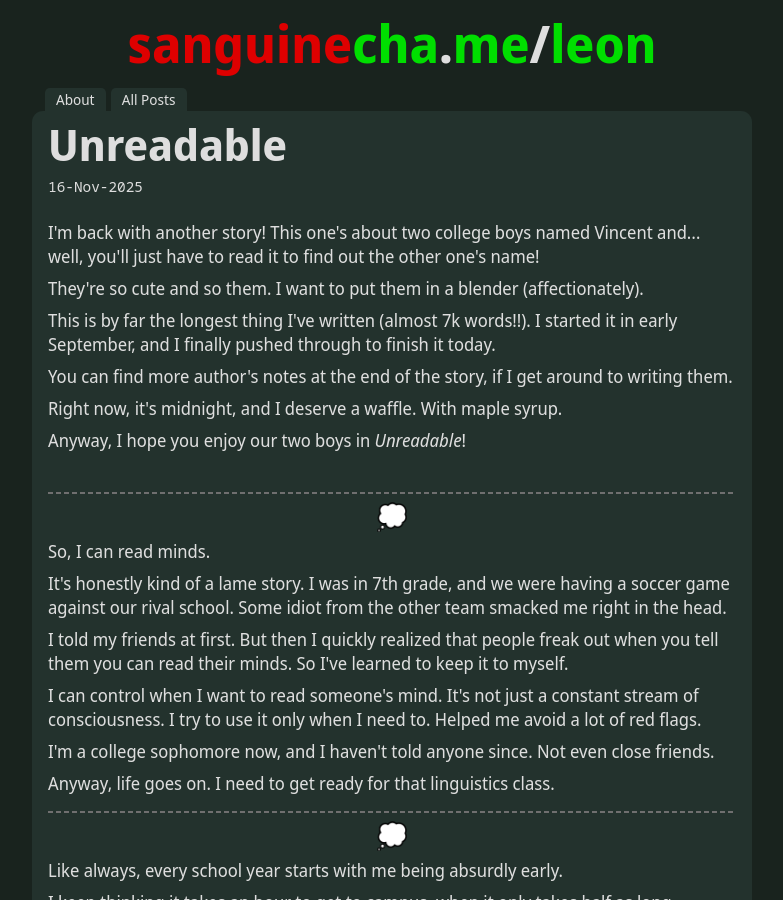
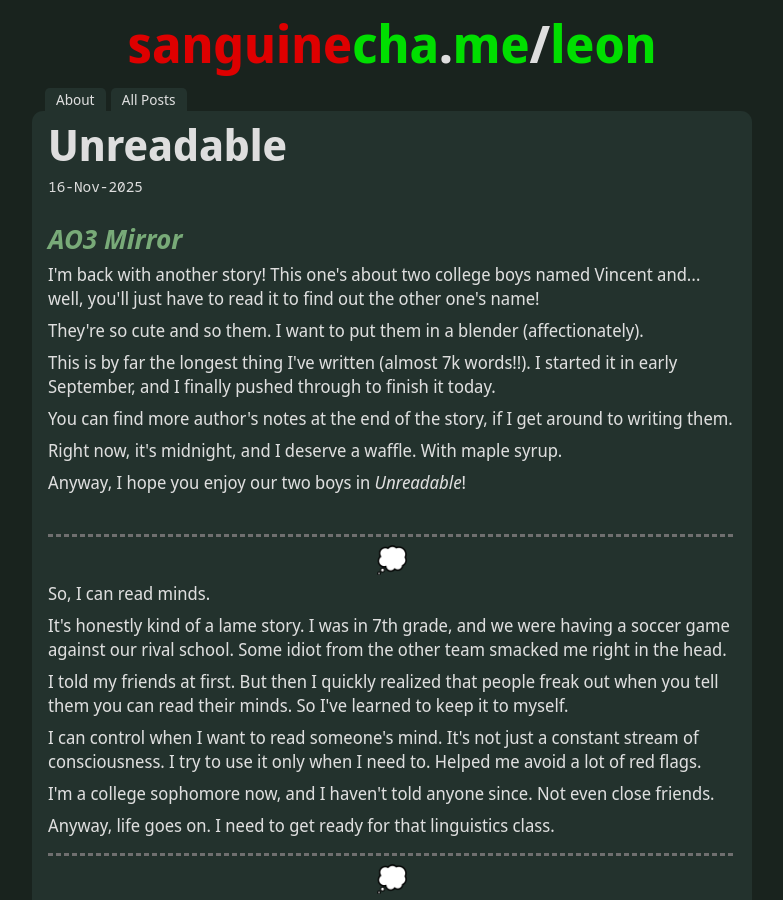
Before and after one commit to SanguineChameleon/sanguinechameleon.github.io, a Jekyll site: the page built from _posts/2025-11-16-unreadable.md, in a window 1280 px wide and 900 px high. Shown: the whole window, without its empty margins (248-1031 px from the left). Built offline with Jekyll 4.4.1, drawn with Linux system fonts in a browser that asks for light colours.

Commit message:
Add AO3 Mirror

```diff
--- a/_posts/2025-11-16-unreadable.md
+++ b/_posts/2025-11-16-unreadable.md
@@ -27,6 +27,8 @@ title: Unreadable
     }
 </style>
 
+### [*AO3 Mirror*](https://archiveofourown.org/works/74282926)
+
 I'm back with another story! This one's about two college boys named Vincent and... well, you'll just have to read it to find out the other one's name!
 
 They're so cute and so them. I want to put them in a blender (affectionately).
```
